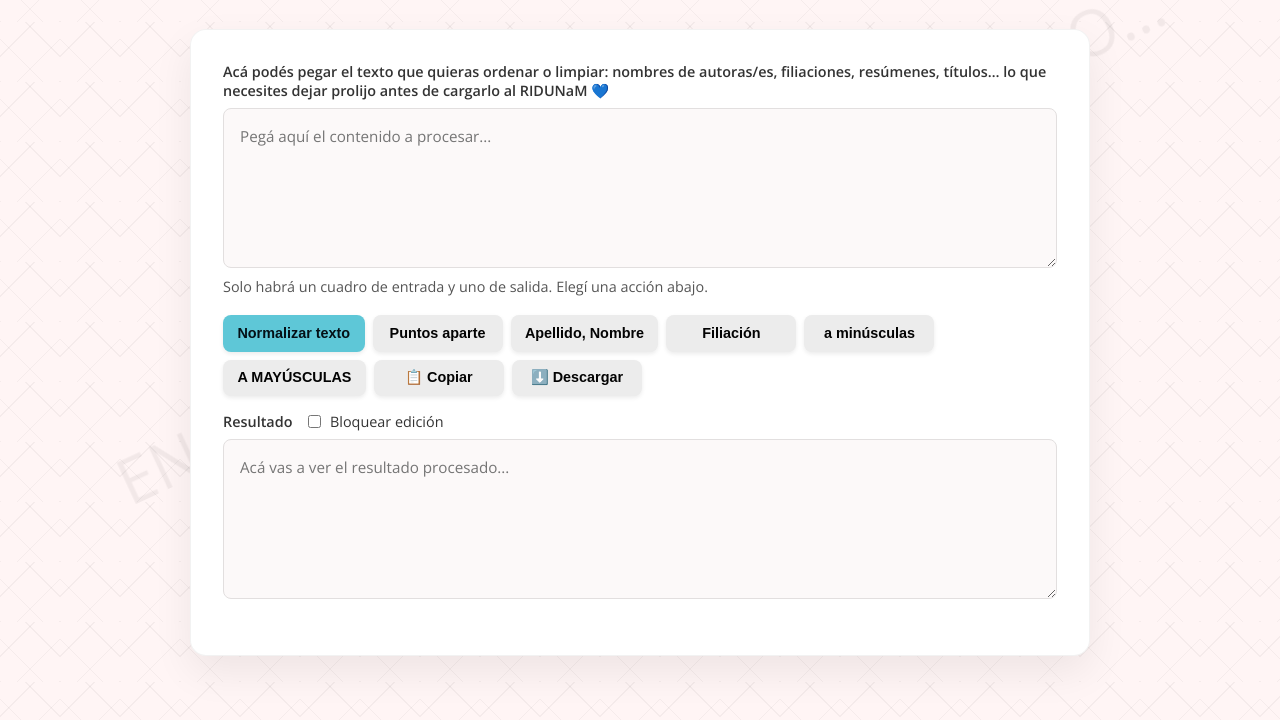
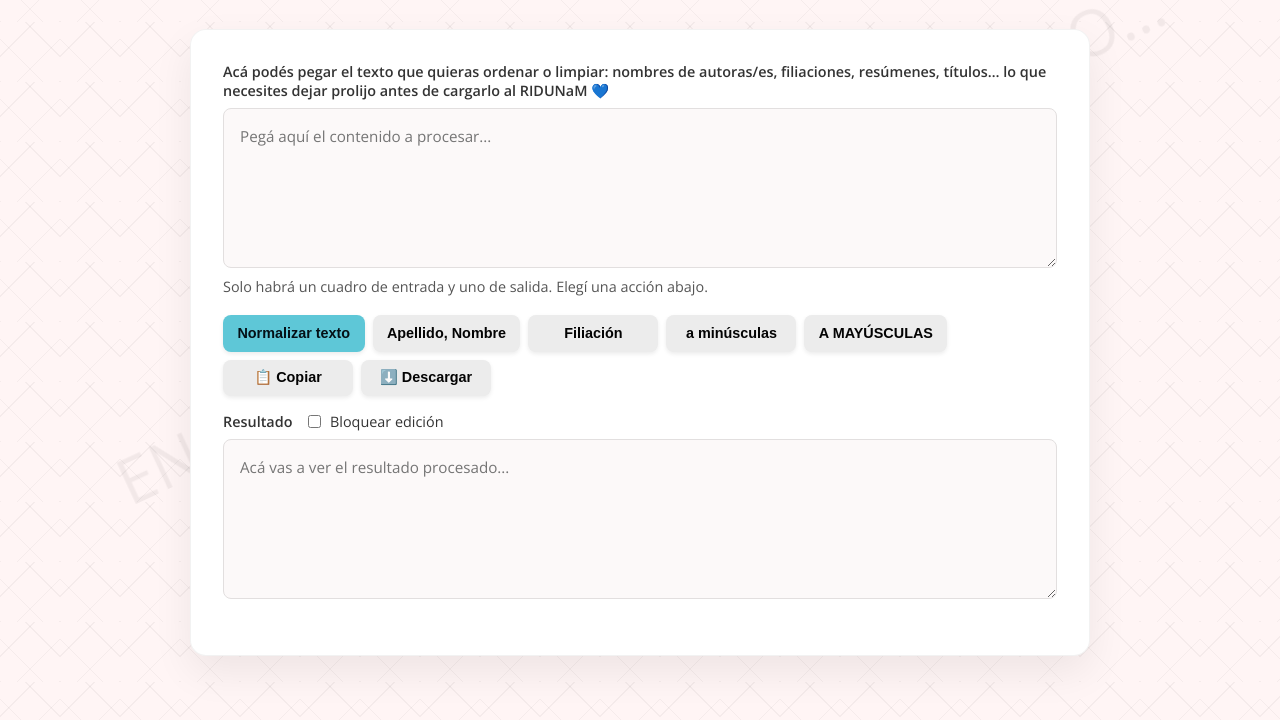
Before and after one commit to MilvaEli/Normalizador-de-Texto, a plain HTML site: page index.html in a window 1280 px wide. Shown: the part 158-878 px from the top of the page. Drawn offline with nearby package versions, Linux system fonts and the light colour scheme.

Commit message:
Update index.html

```diff
--- a/index.html
+++ b/index.html
@@ -123,7 +123,6 @@
     <!-- Botones de acciones -->
     <section class="actions" aria-label="Acciones de normalización">
       <button class="primary" onclick="normalizarTexto()" aria-label="Normalizar texto (eliminar espacios dobles y convertir saltos de línea en punto aparte)">Normalizar texto</button>
-      <button class="secondary" onclick="puntosAparte()" aria-label="Separar por puntos aparte">Puntos aparte</button>
       <button class="secondary" onclick="invertirAutores()" aria-label="Invertir autores a Apellido, Nombre">Apellido, Nombre</button>
       <button class="secondary" onclick="normalizarFiliacionDesdeEntrada()" aria-label="Normalizar filiación">Filiación</button>
       <button class="secondary" onclick="convertirMinusculas()" aria-label="Convertir a minúsculas">a minúsculas</button>
```
